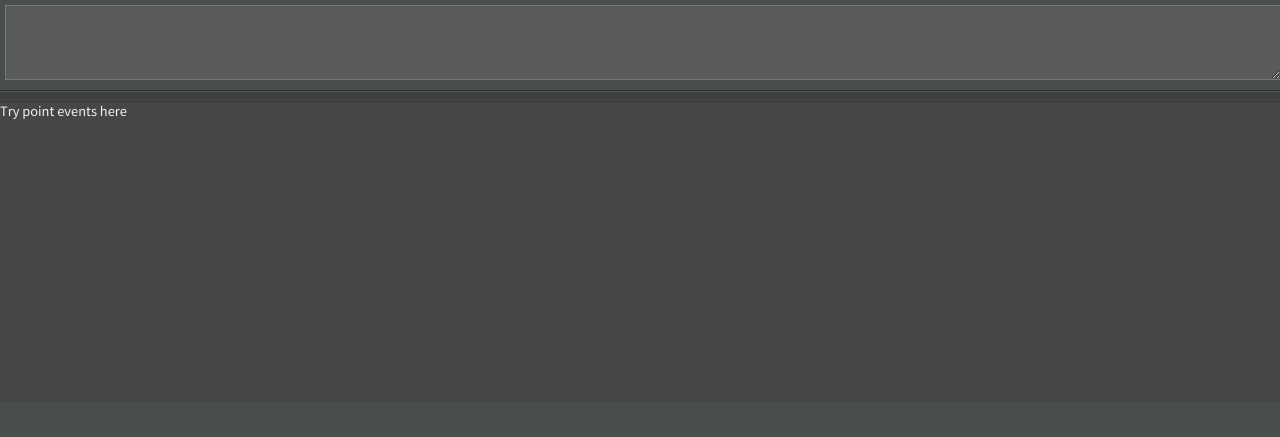
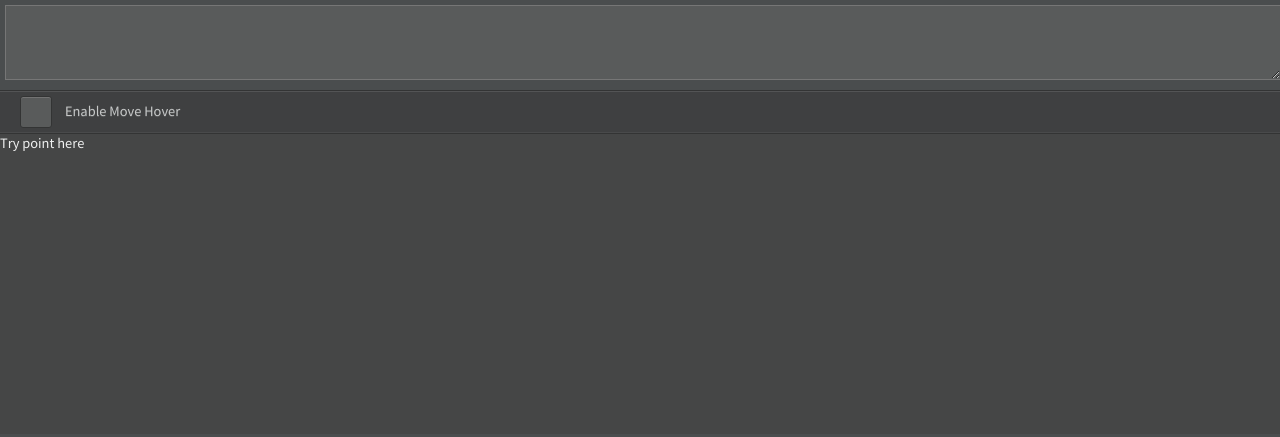
Before and after one commit to Rapid-Application-Development-JS/Pointer, a website: page example/index.html in a window 1280 px wide. Drawn offline with Linux system fonts and the light colour scheme.

Commit message:
polish and add minimizer

```diff
--- a/example/index.html
+++ b/example/index.html
@@ -16,12 +16,16 @@
     <div class="section">
         <form>
             <div class="section__header">
-
+                <label class="topcoat-checkbox" for="checkbox">
+                    <input type="checkbox" id="checkbox" onclick='onChange();'/>
+                    <div class="topcoat-checkbox__checkmark"></div>
+                    Enable Move Hover
+                </label>
             </div>
         </form>
         <div class="section__content">
             <div id="pointer" class="pointer-wrap">
-                Try point events here
+                Try point here
             </div>
         </div>
     </div>
--- a/example/index.js
+++ b/example/index.js
@@ -8,10 +8,8 @@
         console.log(pointer.EVENTS[eventName]);
         $div.addEventListener(pointer.EVENTS[eventName], function (event) {
             $console.innerHTML = getTime()+': '+event.type+ '\n'+ $console.innerHTML;
-            console.log("index: "+event.type);
         }, false);
     }
-
     function getTime() {
         var currentdate = new Date();
         return ((currentdate.getHours()<10) ? "0"+currentdate.getHours() : currentdate.getHours()) + ":"
@@ -20,5 +18,5 @@
     }
 
     function onChange() {
-        pointer.setDoubleGuardState(document.getElementById('checkbox').checked);
+        pointer.setMoveHoverState(document.getElementById('checkbox').checked);
     }
--- a/pointer.js
+++ b/pointer.js
@@ -49,12 +49,14 @@
         this._el = element;
         this.isDown = false;
         this.chancelId = false;
+
         this.setMoveHoverState = function(moveHoverState){
             _moveHoverState = moveHoverState;
         };
         this.getMoveHoverState=function(){
             return _moveHoverState;
         };
+
         if (!window.navigator.msPointerEnabled) {
             if (!this.isTouched) {
                 this._el.addEventListener(STRINGS.mousedown, this, false);
```
Also changed, not shown: package.json (+7 -3 lines), pointer.min.js (added), 2 other files.
